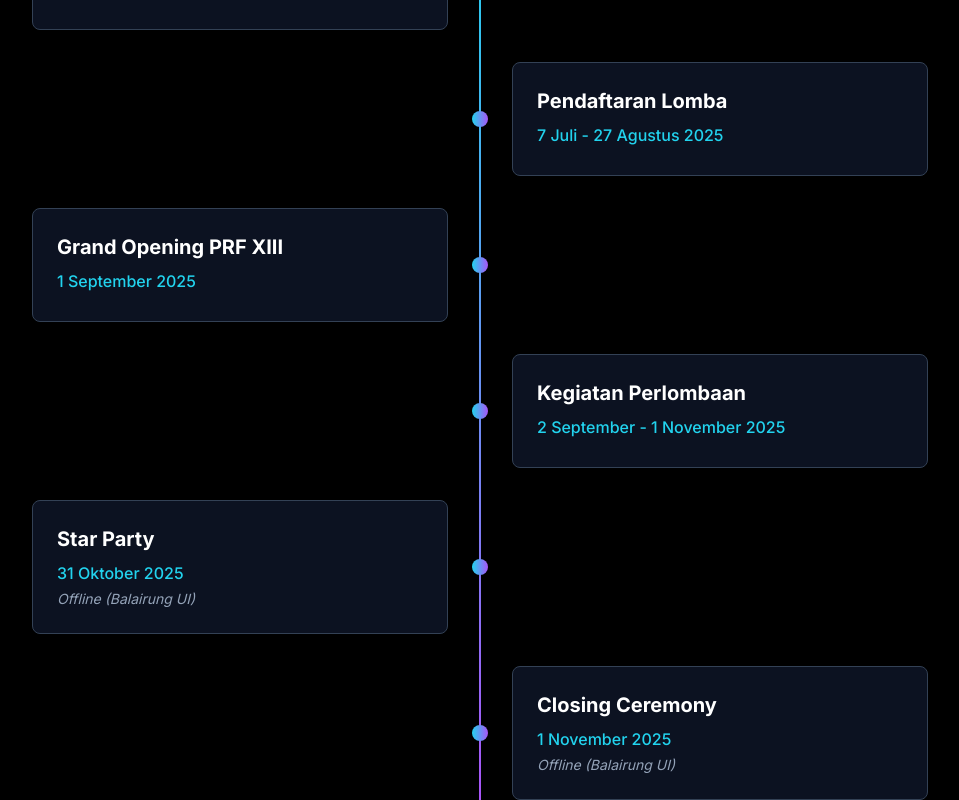
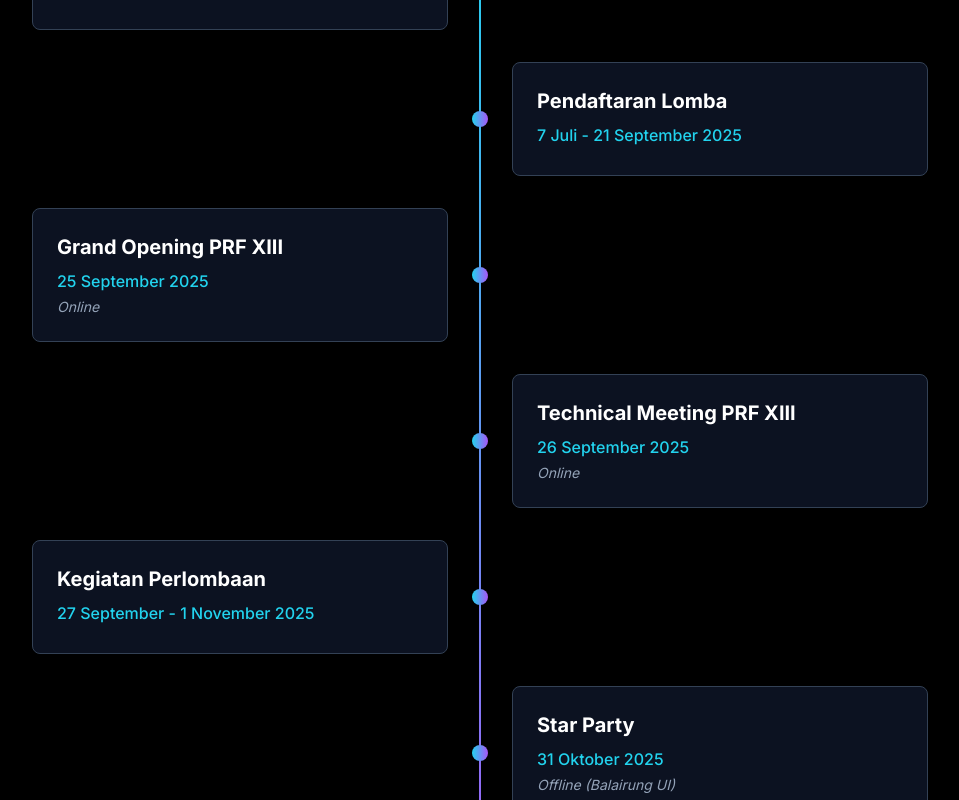
Before and after one commit to RenSkywalkerZ/webprf, a Next.js app: page / in a window 1280 px wide. Shown: the part 1720-2520 px from the top of the page, without its empty margins (160-1119 px from the left). Built offline with nearby package versions, Linux system fonts and the light colour scheme.

Commit message:
Updated: Date on landing page

```diff
--- a/components/timeline-section.tsx
+++ b/components/timeline-section.tsx
@@ -7,17 +7,22 @@ export function TimelineSection() {
     },
     {
       title: "Pendaftaran Lomba",
-      date: "7 Juli - 27 Agustus 2025",
+      date: "7 Juli - 21 September 2025",
       location: null,
     },
     {
       title: "Grand Opening PRF XIII",
-      date: "1 September 2025",
-      location: null,
+      date: "25 September 2025",
+      location: "Online",
+    },
+    {
+      title: "Technical Meeting PRF XIII",
+      date: "26 September 2025",
+      location: "Online",
     },
     {
       title: "Kegiatan Perlombaan",
-      date: "2 September - 1 November 2025",
+      date: "27 September - 1 November 2025",
       location: null,
     },
     {
```
